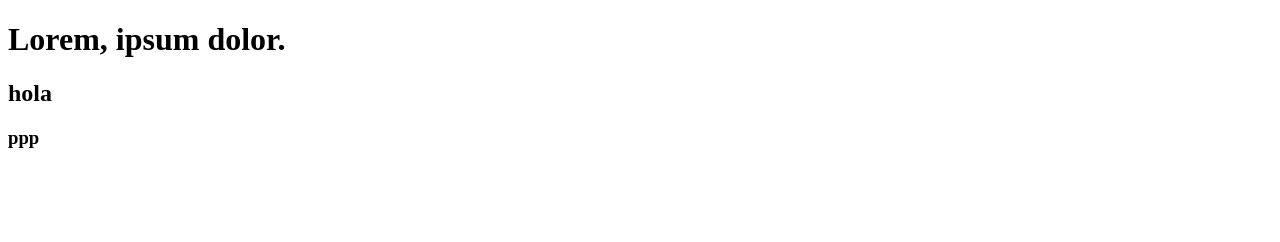
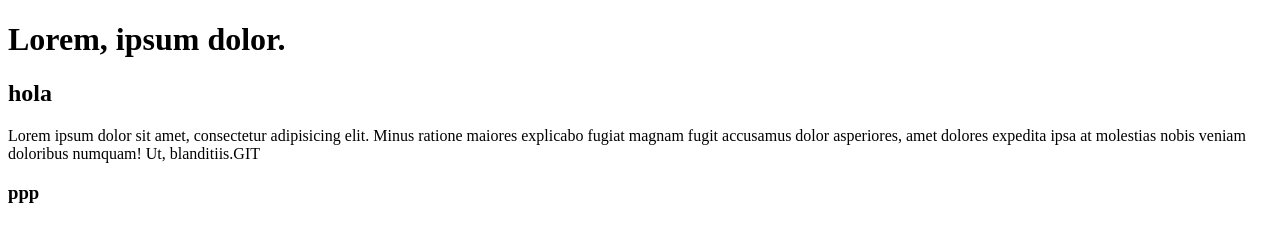
Before and after one commit to FerRipodas/practicagit, a plain HTML site: page prueba.html in a window 1280 px wide. Drawn offline with Linux system fonts and the light colour scheme.

Commit message:
agregue un parrafo

```diff
--- a/prueba.html
+++ b/prueba.html
@@ -9,7 +9,9 @@
 </head>
 <body>
     <h1>Lorem, ipsum dolor.</h1>
+
     <h2>hola</h2>
+    <P>Lorem ipsum dolor sit amet, consectetur adipisicing elit. Minus ratione maiores explicabo fugiat magnam fugit accusamus dolor asperiores, amet dolores expedita ipsa at molestias nobis veniam doloribus numquam! Ut, blanditiis.GIT</P>
     <h3>ppp</h3>
 </body>
 </html>
```
